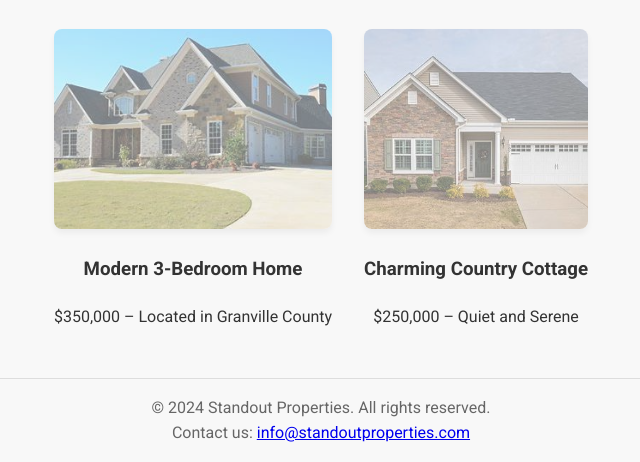
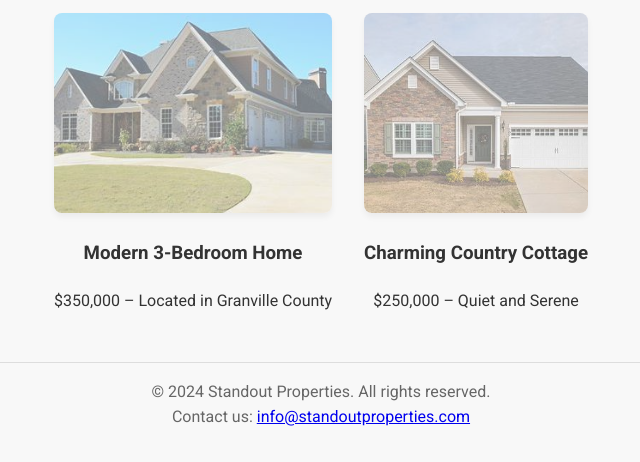
Before and after one commit to chapmanjc/chapmanjc-github.io, a plain HTML site: page current-listings.html in a window 1280 px wide. Shown: the part 347-809 px from the top of the page, without its empty margins (319-959 px from the left). Drawn offline with Linux system fonts and the light colour scheme.

Commit message:
Update styles.css

```diff
--- a/styles.css
+++ b/styles.css
@@ -5,6 +5,7 @@ body {
   line-height: 1.6;
   color: #333;
   background-color: #f8f8f8;
+  align-items: center;
 }
 
 /* Header */
@@ -80,7 +81,7 @@ header nav ul li a:hover {
 @media (max-width: 768px) {
   #hero {
     background-size: 100%; /* Ensure the image fills the space */
-    width: 100vh;
+    width: 50vh;
     height: 100vh; /* Adjust hero height for mobile */
     background-repeat: no-repeat;
     background-position: center; /* Center image on smaller screens */
@@ -119,7 +120,7 @@ section p {
   flex-wrap: wrap;
   gap: 2rem;
   justify-content: center;
-  margin-top: 2rem;
+  margin: 0;
 }
 
 .listing {
```
